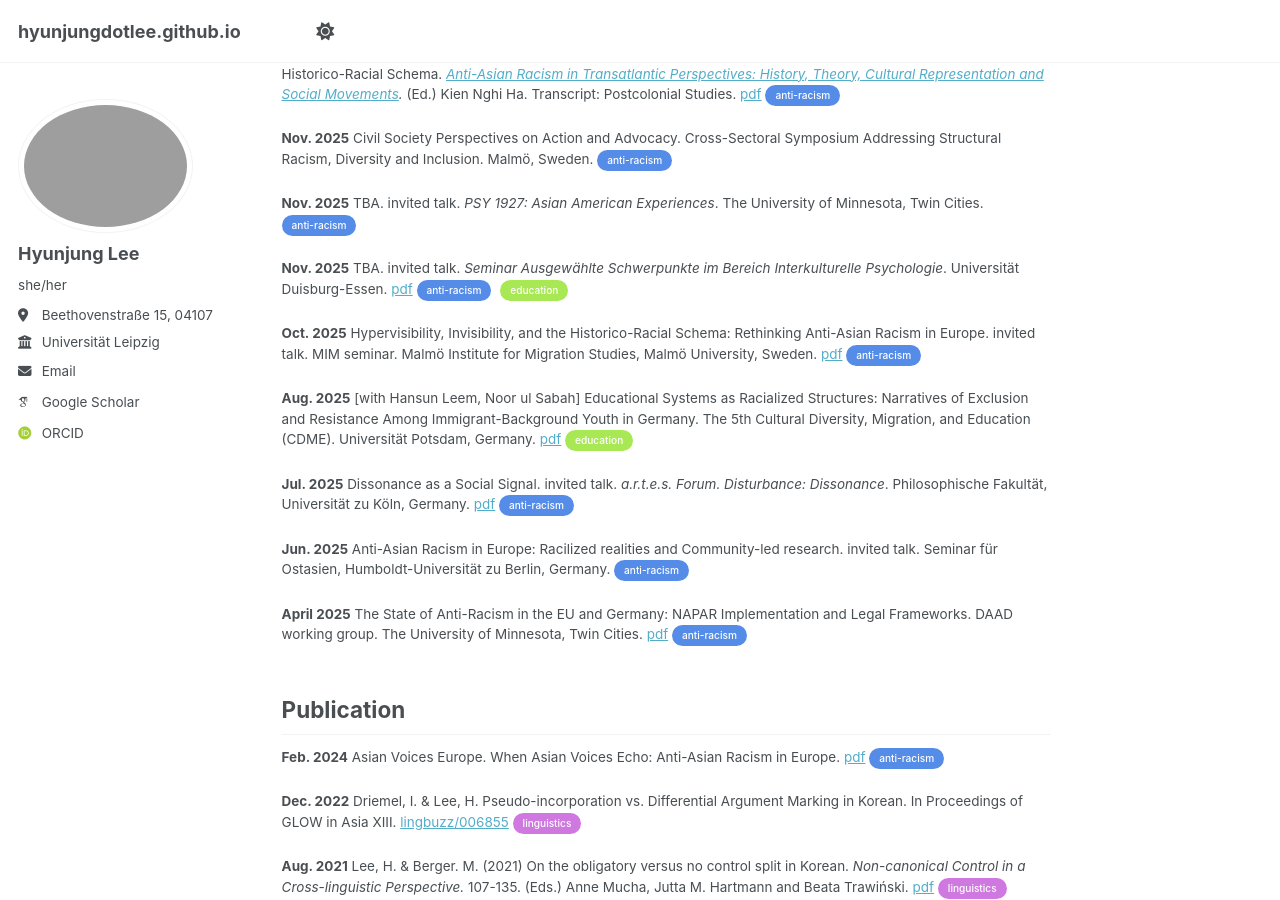
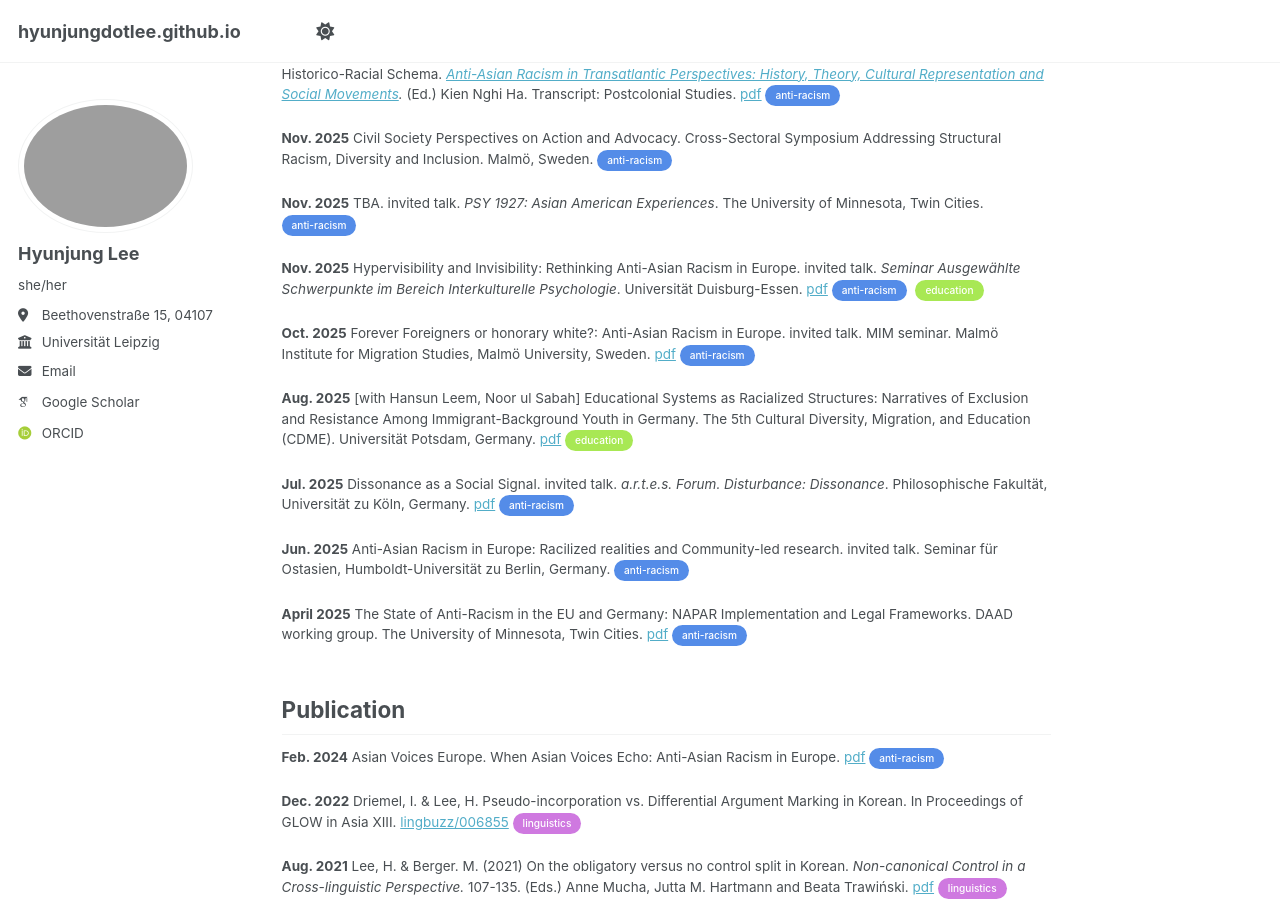
Before and after one commit to hyunjungdotlee/hyunjungdotlee.github.io, a Jekyll site: the page built from _pages/about.md, in a window 1280 px wide and 900 px high, scrolled down 564 px. Built offline with Jekyll 4.4.1, drawn with Linux system fonts in a browser that asks for light colours; some web fonts are replaced; a script that is not in the unit is left out.

Commit message:
Update about.md

```diff
--- a/_pages/about.md
+++ b/_pages/about.md
@@ -30,9 +30,9 @@ Lee, H., Shim, S. & Seong-Yu, J. The Invisible and the Hypervisible: Anti-Asian
 
 <strong>Nov. 2025</strong> TBA. invited talk. <em>PSY 1927: Asian American Experiences</em>. The University of Minnesota, Twin Cities. <span class="pill pill-ar">anti-racism</span>
 
-<strong>Nov. 2025</strong> TBA. invited talk. <em>Seminar Ausgewählte Schwerpunkte im Bereich Interkulturelle Psychologie</em>. Universität Duisburg-Essen. [pdf](files/Lee2025UEssen.pdf) <span class="pill pill-ar">anti-racism</span> <span class="pill pill-ed">education</span>
+<strong>Nov. 2025</strong>  Hypervisibility and Invisibility: Rethinking Anti-Asian Racism in Europe. invited talk. <em>Seminar Ausgewählte Schwerpunkte im Bereich Interkulturelle Psychologie</em>. Universität Duisburg-Essen. [pdf](files/Lee2025UEssen.pdf) <span class="pill pill-ar">anti-racism</span> <span class="pill pill-ed">education</span>
 
-<strong>Oct. 2025</strong> Hypervisibility, Invisibility, and the Historico-Racial Schema: Rethinking Anti-Asian Racism in Europe.
+<strong>Oct. 2025</strong> Forever Foreigners or honorary white?: Anti-Asian Racism in Europe.
 invited talk. MIM seminar. Malmö Institute for Migration Studies, Malmö University, Sweden. [pdf](files/Lee2025mim.pdf)  <span class="pill pill-ar">anti-racism</span>
 
 <strong>Aug. 2025</strong> [with Hansun Leem, Noor ul Sabah] Educational Systems as Racialized Structures: Narratives of Exclusion and Resistance Among Immigrant-Background Youth in Germany. The 5th Cultural Diversity, Migration, and Education (CDME). Universität Potsdam, Germany. [pdf](files/Leeetal2025cdme.pdf)  <span class="pill pill-ed">education</span>
```
